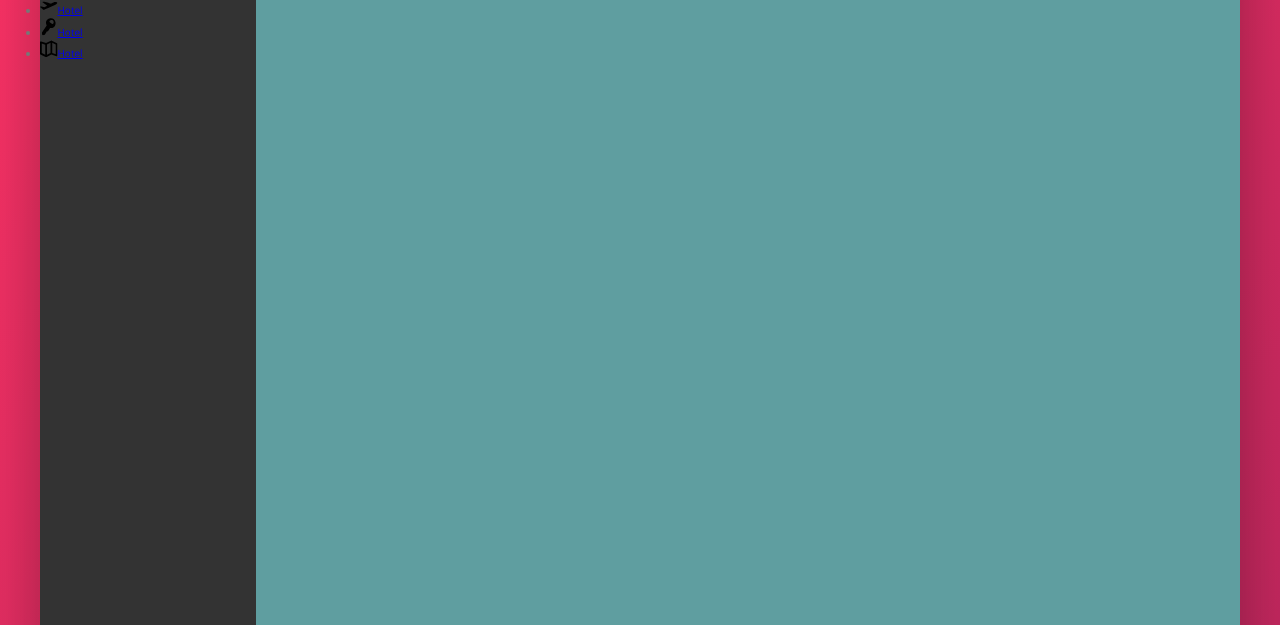
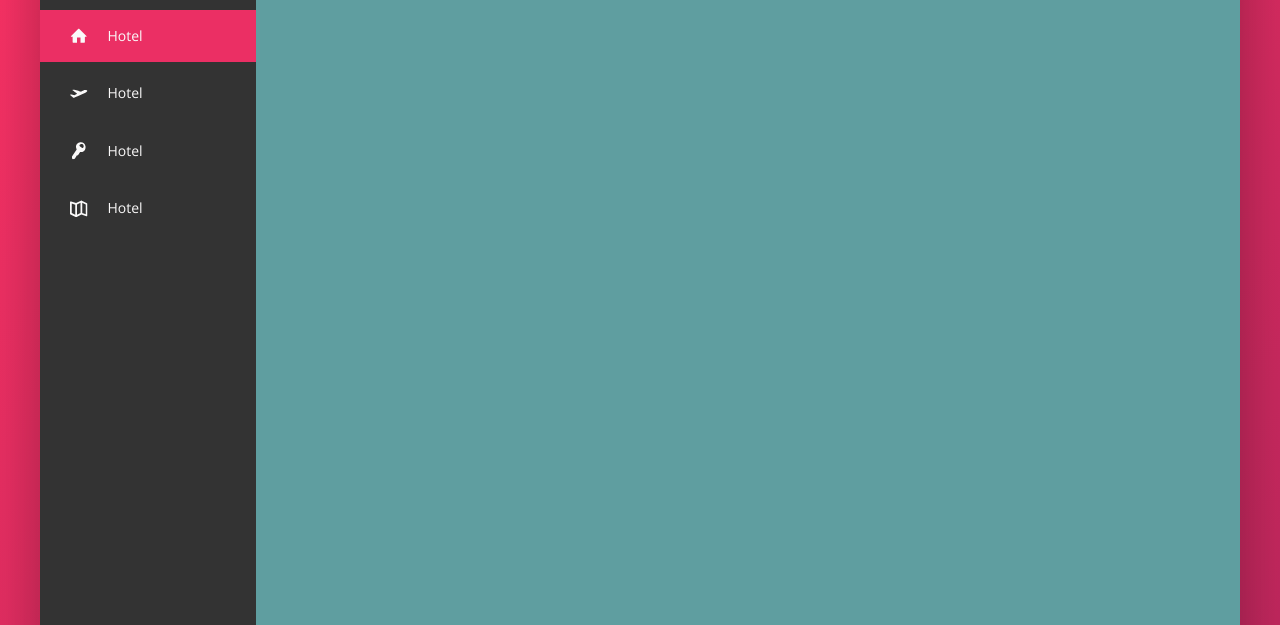
Before and after one commit to denniyusof/Advanced-CSS-and-Sass-Jonas, a website: page Trillo/index.html in a window 1280 px wide. Shown: the part 175-800 px from the top of the page. Drawn offline with nearby package versions, Linux system fonts and the light colour scheme.

Commit message:
finish chapter 79

```diff
--- a/Trillo/index.html
+++ b/Trillo/index.html
@@ -58,7 +58,7 @@
       <div class="content">
         <nav class="sidebar">
           <ul class="side-nav">
-            <li class="side-nav__item">
+            <li class="side-nav__item side-nav__item--active">
               <a href="#" class="side-nav__link">
                 <svg class="side-nav__icon">
                   <use xlink:href="img/sprite.svg#icon-home"></use>
--- a/Trillo/sass/_components.scss
+++ b/Trillo/sass/_components.scss
@@ -110,9 +110,60 @@
 
 // side navigation
 .side-nav {
+  font-size: 1.4rem;
+  list-style: none;
+  margin-top: 3.5rem;
+
+  &__item {
+    position: relative;
+
+    &:not(:last-child) {
+      margin-bottom: 0.5rem;
+    }
+  }
+
+  &__item::before {
+    content: "";
+    position: absolute;
+    top: 0;
+    left: 0;
+    width: 3px;
+    height: 100%;
+    background-color: var(--color-primary);
+
+    transform: scaleY(0);
+    transition: transform 0.2s, width 0.4s cubic-bezier(1, 0, 0, 1) 0.2s,
+      background-color 0.1s;
+  }
+
+  &__item:hover::before,
+  &__item--active::before {
+    transform: scaleY(1);
+    width: 100%;
+  }
+
+  &__item:active::before {
+    background-color: var(--color-primary-light);
+  }
+
+  &__link:link,
+  &__link:visited {
+    color: var(--color-grey-light-1);
+    display: block;
+    text-decoration: none;
+    padding: 1.5rem 3rem;
+    position: relative;
+    z-index: 10;
+
+    @include flexCenter;
+    justify-content: flex-start;
+  }
+
   &__icon {
     width: 1.75rem;
     height: 1.75rem;
+    margin-right: 2rem;
+    fill: currentColor;
   }
 }
 
```
Also changed, not shown: Trillo/css/style.css, 1 other file.
